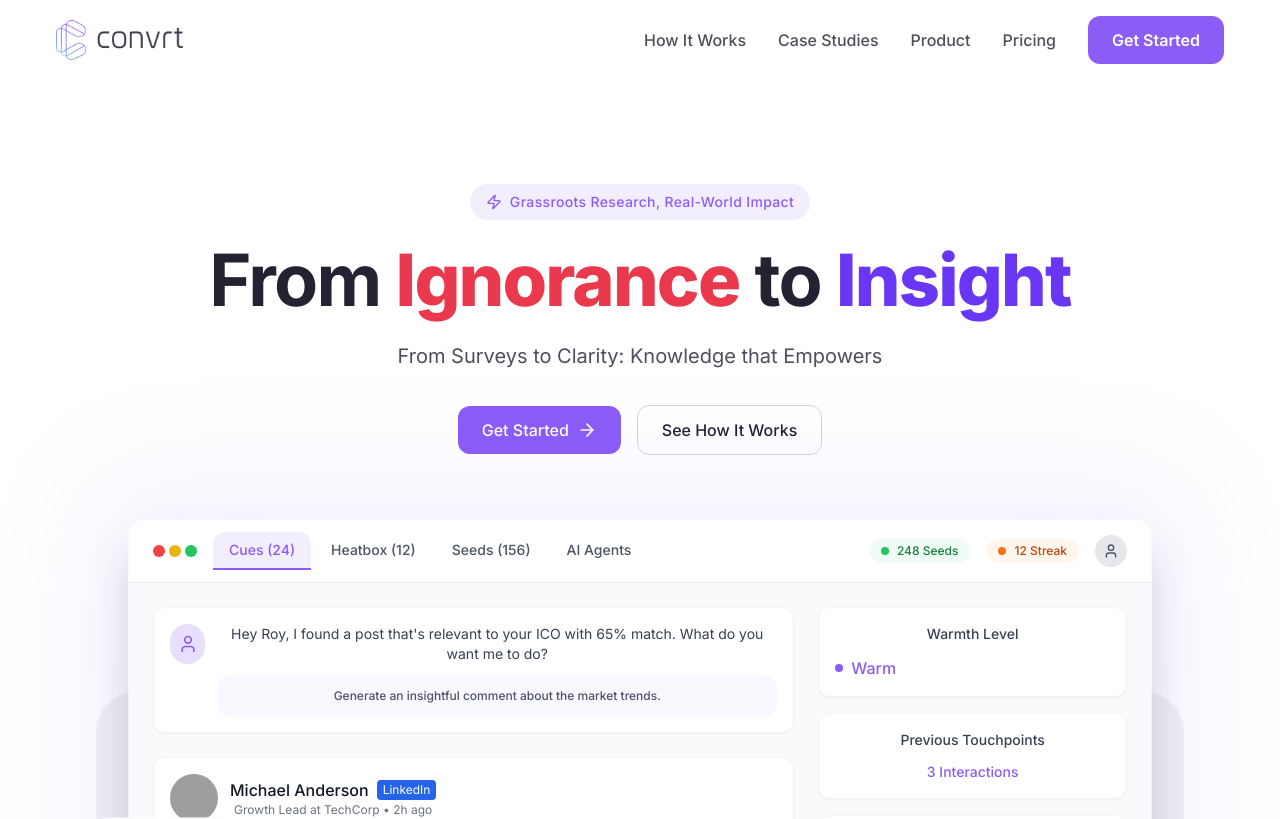
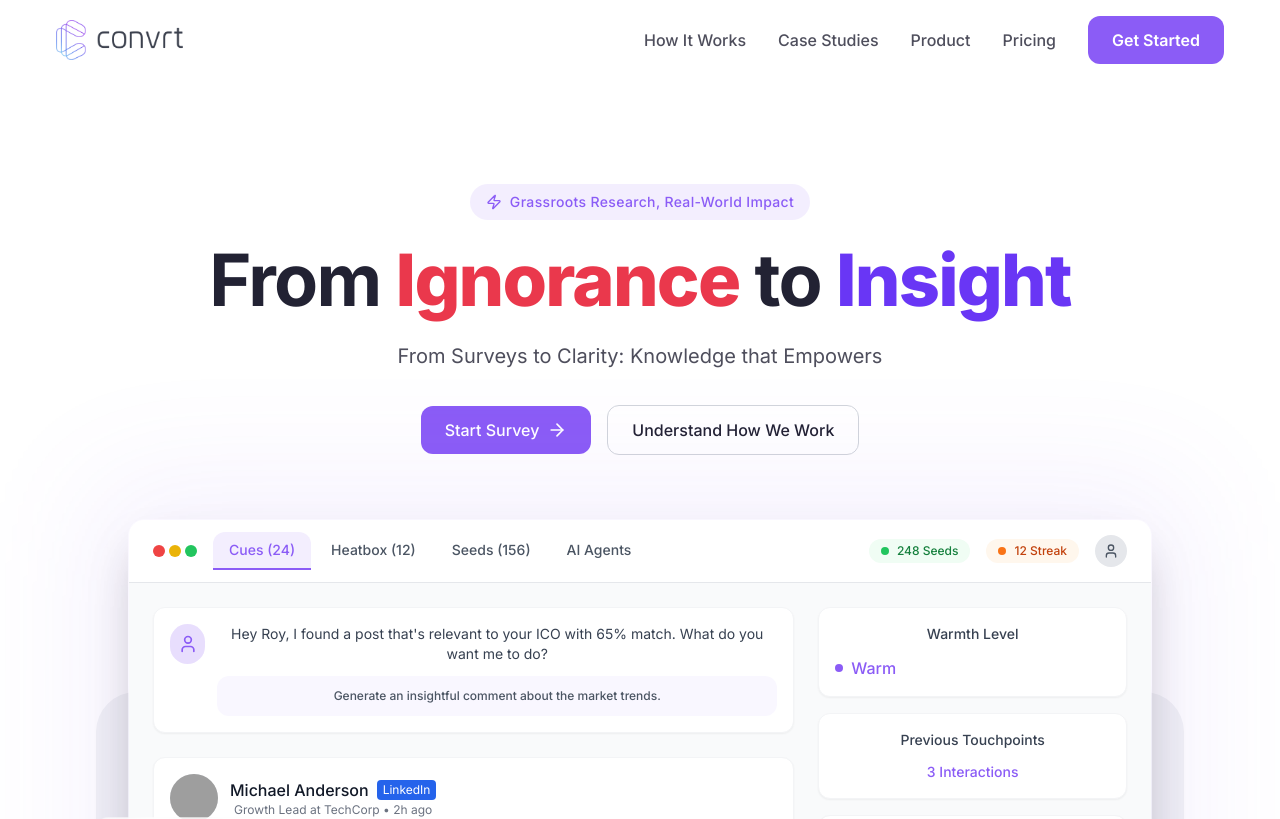
Before and after one commit to John-AE/glow-convert-sell-161, a React (Vite) app: page / in a window 1280 px wide. Shown: the top 819 px of the page. Built offline with nearby package versions, Linux system fonts and the light colour scheme; grey boxes are pictures that could not be loaded.

Commit message:
Update Hero.tsx

```diff
--- a/src/components/Hero.tsx
+++ b/src/components/Hero.tsx
@@ -69,11 +69,11 @@ const Hero = () => {
             className="flex flex-col sm:flex-row justify-center items-center gap-4 mb-16"
           >
             <a href="#cta" className="button-primary flex items-center group font-inter font-medium">
-              Get Started
+              Start Survey
               <ArrowRight className="ml-2 w-5 h-5 transition-transform group-hover:translate-x-1" />
             </a>
             <a href="#how-it-works" className="button-outline font-inter">
-              See How It Works
+              Understand How We Work
             </a>
           </motion.div>
 
```
